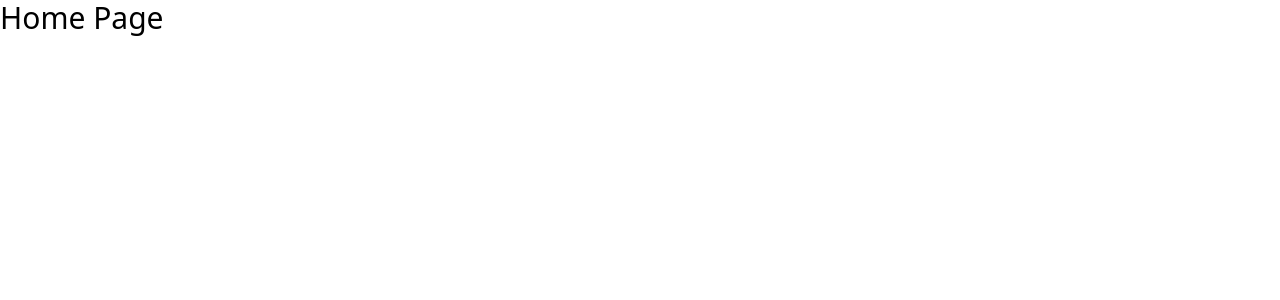
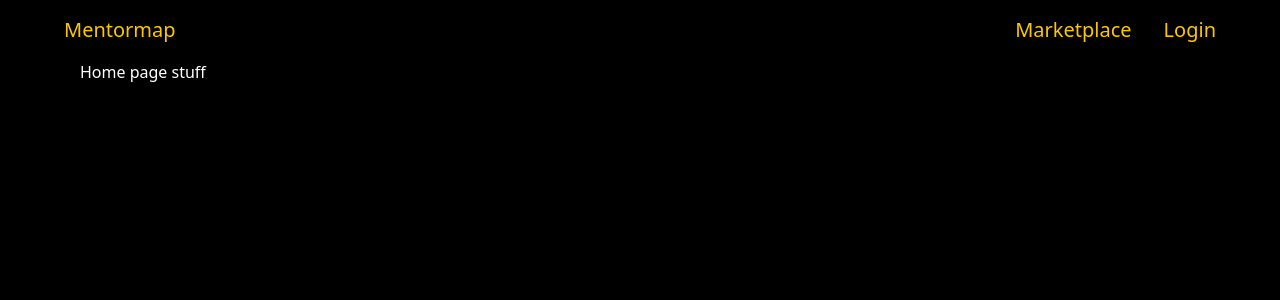
Before and after one commit to Mann-19/E-learning-Platform, a React (Vite) app in the folder client/: page / in a window 1280 px wide. Shown: the top 300 px of the page. Built offline with nearby package versions, Linux system fonts and the light colour scheme.

Commit message:
Navbar basic, Home template

```diff
--- a/client/src/components/Navbar.jsx
+++ b/client/src/components/Navbar.jsx
@@ -0,0 +1,15 @@
+import { NavLink } from "react-router";
+
+const Navbar = () => {
+  return (
+    <nav className=" px-16 py-4 bg-transparent flex justify-between font-geologica">
+        <h2 className=" text-xl text-yellow-400">Mentormap</h2>
+
+        <div className="flex gap-8">
+            <NavLink to="/marketplace" end className="text-yellow-400 text-xl">Marketplace</NavLink>
+            <NavLink to="/login" end className={`text-yellow-400 text-xl`}>Login</NavLink>
+        </div>
+    </nav>
+  )
+}
+export default Navbar;
--- a/client/src/main.jsx
+++ b/client/src/main.jsx
@@ -1,11 +1,10 @@
 import { StrictMode } from 'react'
 import { createRoot } from 'react-dom/client'
-import { BrowserRouter } from 'react-router';
 import './index.css'
 import App from './App.jsx'
 
 createRoot(document.getElementById('root')).render(
   <StrictMode>
     <App />
-  </StrictMode>,
+  </StrictMode>
 )
--- a/client/src/pages/Home.jsx
+++ b/client/src/pages/Home.jsx
@@ -1,6 +1,14 @@
+import Navbar from "../components/Navbar";
+
 const Home = () => {
   return (
-    <div className=" text-3xl ">Home Page</div>
+    <div className=" text-3xl bg-black h-[100vh]">
+      <Navbar />
+
+      <main className="px-20">
+        <p className="text-white text-base">Home page stuff</p>
+      </main>
+    </div>
   )
 }
 export default Home;
```
Also changed, not shown: client/src/App.jsx (line endings or trailing spaces).
